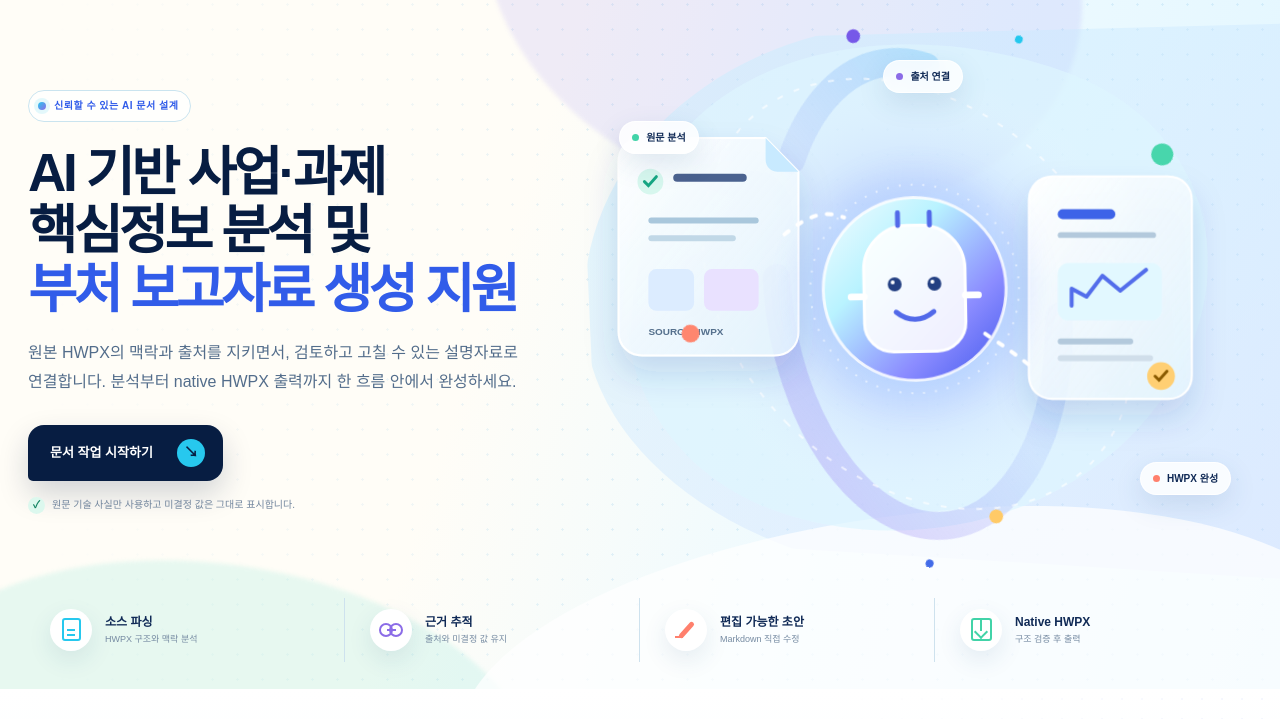
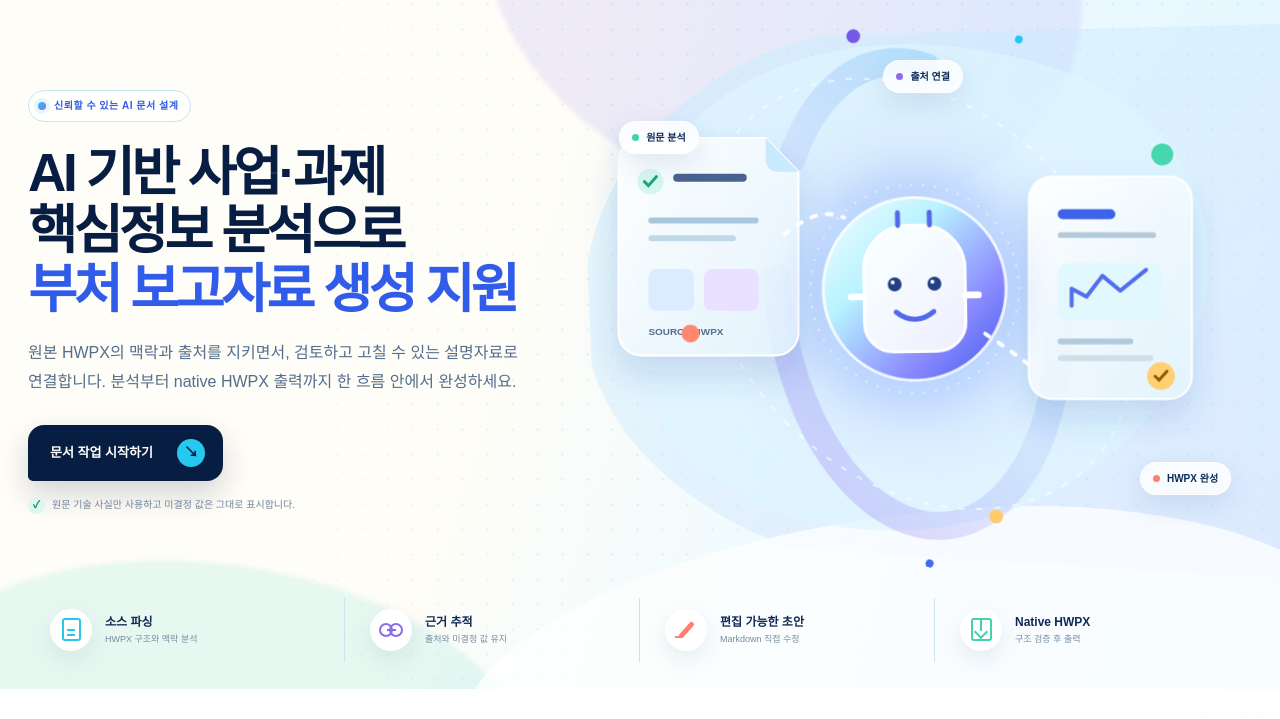
Before and after one commit to ky8510-creator/iitp-document-explanation-studio, a website: page public/index.html in a window 1280 px wide. Shown: the part 81-800 px from the top of the page. Drawn offline with Linux system fonts and the light colour scheme; a web font is replaced by a local one.

Commit message:
copy: refine analysis transition wording

```diff
--- a/public/index.html
+++ b/public/index.html
@@ -39,7 +39,7 @@
       <div class="hero-inner">
         <div class="hero-copy">
           <span class="hero-kicker"><i aria-hidden="true"></i> 신뢰할 수 있는 AI 문서 설계</span>
-          <h1 id="heroTitle">AI 기반 사업·과제<br>핵심정보 분석 및<br><span>부처 보고자료 생성 지원</span></h1>
+          <h1 id="heroTitle">AI 기반 사업·과제<br>핵심정보 분석으로<br><span>부처 보고자료 생성 지원</span></h1>
           <p>원본 HWPX의 맥락과 출처를 지키면서, 검토하고 고칠 수 있는 설명자료로 연결합니다. 분석부터 native HWPX 출력까지 한 흐름 안에서 완성하세요.</p>
           <a class="hero-cta" href="#workbenchPanel">문서 작업 시작하기 <span aria-hidden="true">↘</span></a>
           <p class="hero-assurance"><span aria-hidden="true">✓</span> 원문 기술 사실만 사용하고 미결정 값은 그대로 표시합니다.</p>
```
Also changed, not shown: test/ui.test.mjs (+1 -1 lines).
